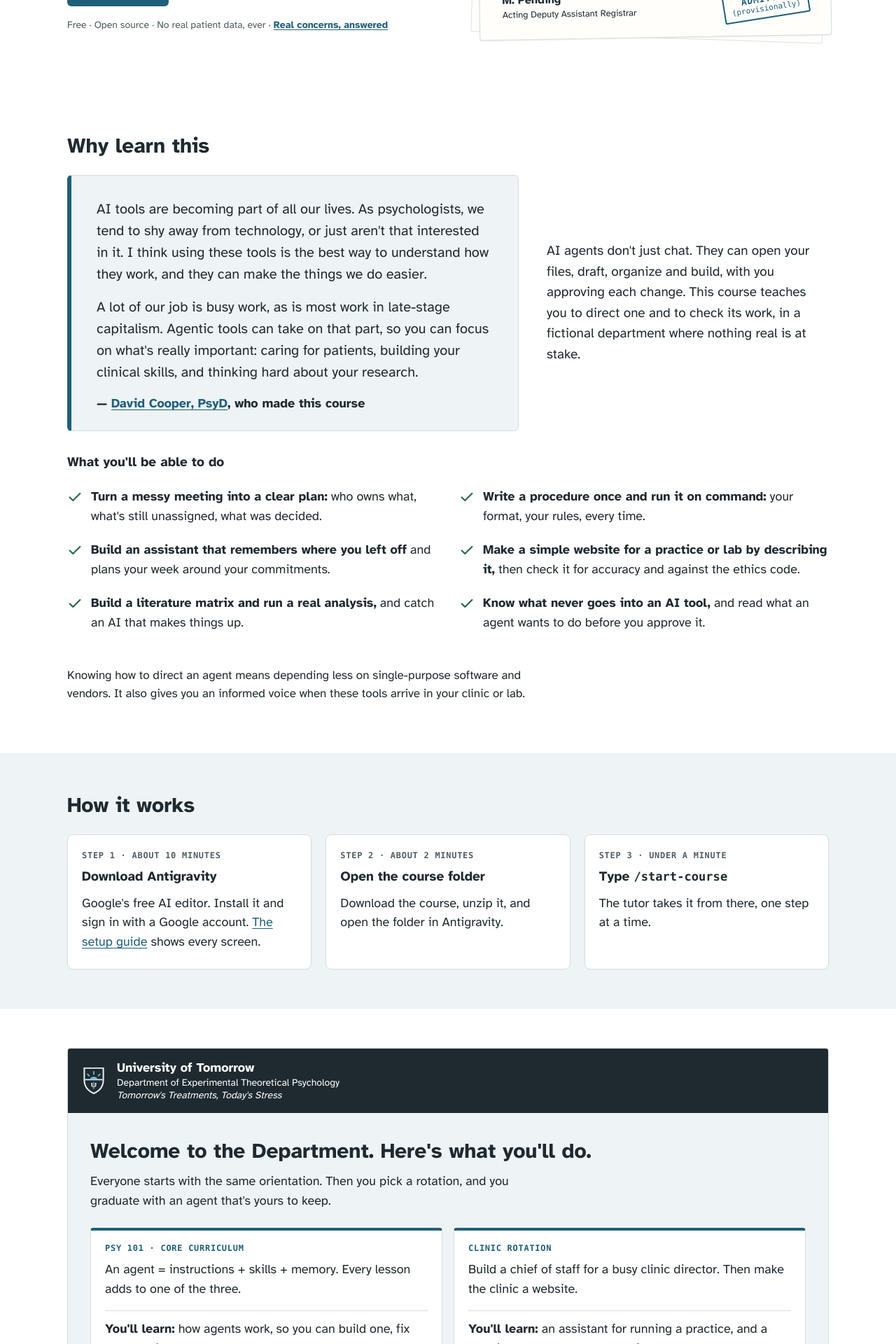
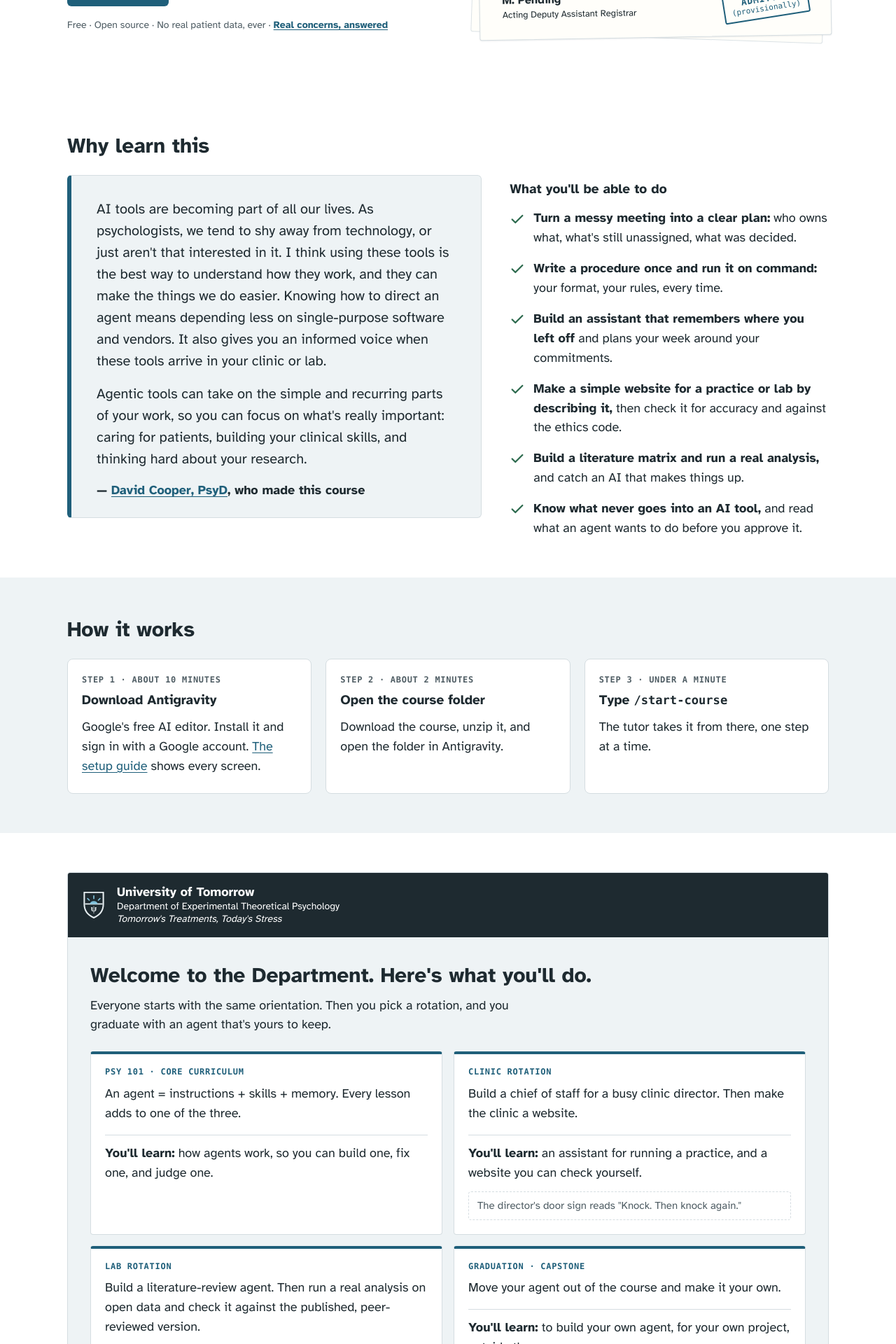
Before and after one commit to dccooper/agentic-psychologist, a Jekyll site: the page built from docs/index.html, in a window 1280 px wide. Shown: the part 587-2507 px from the top of the page at 70% size. Built offline with Jekyll 4.4.1, drawn with Linux system fonts in a browser that asks for light colours.

Commit message:
Home page: the note and the outcomes side by side
Revised author's note (the vendor and informed-voice lines move into it);
the intro paragraph and the closing line come out; "What you'll be able
to do" runs down beside the note on wide screens and stacks on phones.

Co-Authored-By: Claude Opus 5.5 <noreply@anthropic.com>

```diff
--- a/docs/assets/css/home.css
+++ b/docs/assets/css/home.css
@@ -84,13 +84,12 @@
 .uot-home .trust a { font-weight: 700; }
 
 /* Why learn this (plain voice, out of character) */
-.uot-home .why-intro, .uot-home .why-close { max-width: 44rem; font-size: 1.0625rem; }
-.uot-home .why h3 { margin-top: 2rem; }
-.uot-home .why-lead { display: grid; gap: 0 2.5rem; align-items: center; margin-top: 1.5rem; }
+.uot-home .why-lead { display: grid; gap: 0 2.5rem; align-items: start; margin-top: 1.5rem; }
+.uot-home .why-outcomes h3 { margin-top: .5rem; }
+.uot-home .why-outcomes .outcomes { grid-template-columns: 1fr; margin: 1rem 0 0; gap: 1rem; }
 @media (min-width: 56rem) {
-  .uot-home .why-lead { grid-template-columns: 1.6fr 1fr; }
+  .uot-home .why-lead { grid-template-columns: 1.3fr 1fr; }
   .uot-home .why-lead .author-note { margin-bottom: 0; }
-  .uot-home .why-lead .why-intro { margin: 0; font-size: 1.1875rem; }
 }
 .uot-home .author-note {
   margin: 0 0 1.5rem; padding: 1.5rem 1.5rem 1.25rem;
--- a/docs/index.html
+++ b/docs/index.html
@@ -59,13 +59,12 @@ tagline: AI agents for psychologists, in 20-minute lessons
     <div class="why-lead">
     <figure class="author-note">
       <blockquote>
-        <p>AI tools are becoming part of all our lives. As psychologists, we tend to shy away from technology, or just aren't that interested in it. I think using these tools is the best way to understand how they work, and they can make the things we do easier.</p>
-        <p>A lot of our job is busy work, as is most work in late-stage capitalism. Agentic tools can take on that part, so you can focus on what's really important: caring for patients, building your clinical skills, and thinking hard about your research.</p>
+        <p>AI tools are becoming part of all our lives. As psychologists, we tend to shy away from technology, or just aren't that interested in it. I think using these tools is the best way to understand how they work, and they can make the things we do easier. Knowing how to direct an agent means depending less on single-purpose software and vendors. It also gives you an informed voice when these tools arrive in your clinic or lab.</p>
+        <p>Agentic tools can take on the simple and recurring parts of your work, so you can focus on what's really important: caring for patients, building your clinical skills, and thinking hard about your research.</p>
       </blockquote>
       <figcaption>— <a href="https://www.linkedin.com/in/drdccooper/">David Cooper, PsyD</a>, who made this course</figcaption>
     </figure>
-    <p class="why-intro">AI agents don't just chat. They can open your files, draft, organize and build, with you approving each change. This course teaches you to direct one and to check its work, in a fictional department where nothing real is at stake.</p>
-    </div>
+    <div class="why-outcomes">
     <h3>What you'll be able to do</h3>
     <ul class="checklist outcomes">
       <li>{{ check }}<div><strong>Turn a messy meeting into a clear plan:</strong> who owns what, what's still unassigned, what was decided.</div></li>
@@ -75,7 +74,8 @@ tagline: AI agents for psychologists, in 20-minute lessons
       <li>{{ check }}<div><strong>Build a literature matrix and run a real analysis,</strong> and catch an AI that makes things up.</div></li>
       <li>{{ check }}<div><strong>Know what never goes into an AI tool,</strong> and read what an agent wants to do before you approve it.</div></li>
     </ul>
-    <p class="why-close">Knowing how to direct an agent means depending less on single-purpose software and vendors. It also gives you an informed voice when these tools arrive in your clinic or lab.</p>
+    </div>
+    </div>
   </div>
 </section>
 
```
